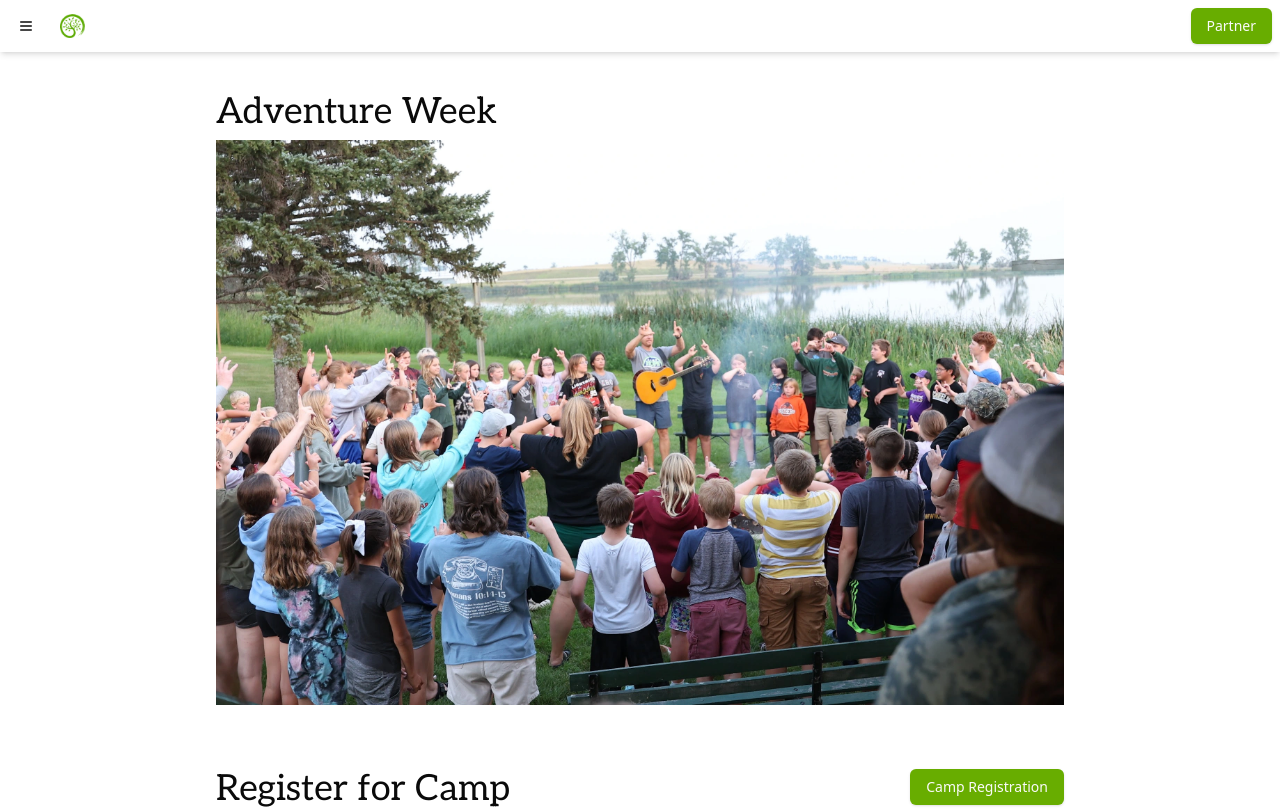
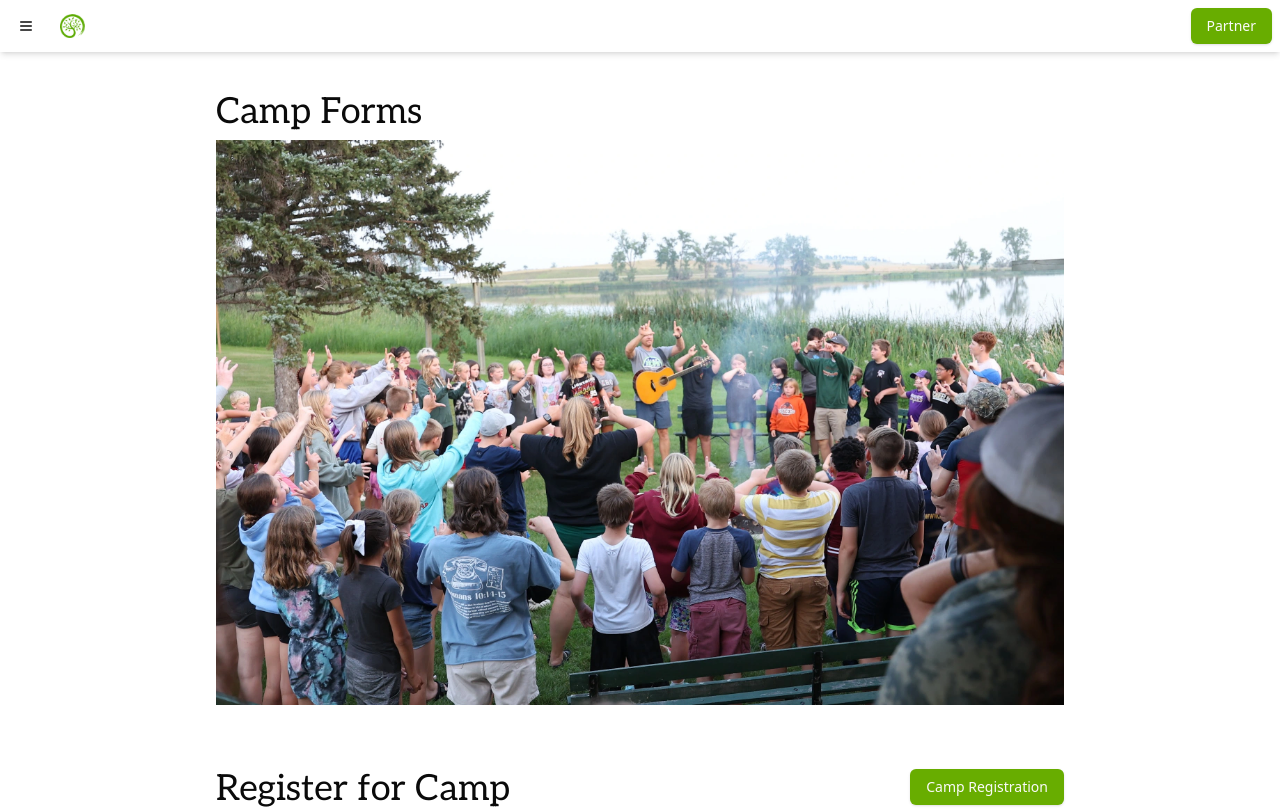
Before and after one commit to officialeldrx/hopeforest, a Next.js app: page /camp/forms in a window 1280 px wide. Shown: the top 809 px of the page. Built offline with nearby package versions, Linux system fonts and the light colour scheme.

Commit message:
Change section title from 'Adventure Week' to 'Camp Forms'

```diff
--- a/app/camp/forms/page.tsx
+++ b/app/camp/forms/page.tsx
@@ -3,7 +3,7 @@ import type { section } from "@/components/ui/content-section"
 
 const sections: section[] = [
     {
-        title: "Adventure Week",
+        title: "Camp Forms",
         image: "/images/camp-promo.webp",
     },
     {
```
